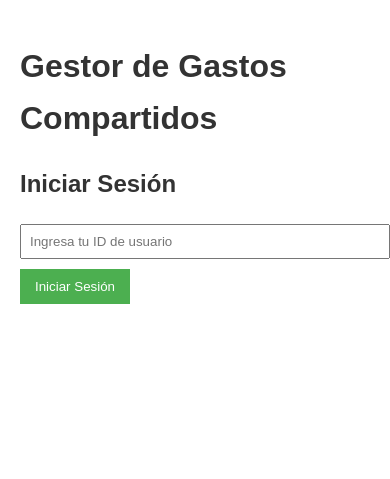
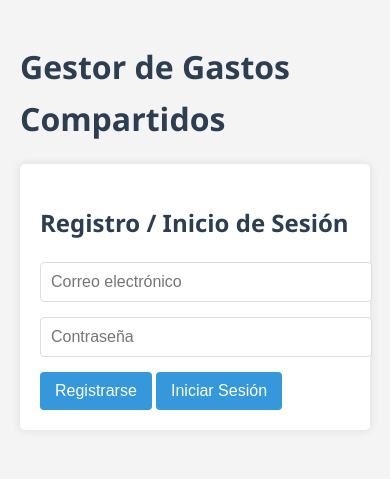
Before and after one commit to jf8989/expenses-calculator-py, a Flask app: page / in a window 390 px wide. Shown: the top 479 px of the page. Run offline with Flask 3, Linux system fonts and the light colour scheme.

Commit message:
Implementar autenticación por correo y mejorar diseño
- Añadir sistema de registro y login basado en correo electrónico
- Actualizar app.py con nuevas rutas de autenticación
- Crear auth.py para manejar lógica de autenticación
- Actualizar main.js para soportar nuevas funcionalidades de autenticación
- Modificar HTML para incluir formularios de registro y login
- Mejorar CSS para un diseño más moderno y responsivo
- Corregir importaciones en auth.py

```diff
--- a/app.py
+++ b/app.py
@@ -1,7 +1,10 @@
+# app.py
+
 import sqlite3
 from flask import Flask, session, request, jsonify, g, render_template
 from flask_session import Session
 import os
+from werkzeug.security import generate_password_hash, check_password_hash
 
 app = Flask(__name__)
 app.secret_key = os.urandom(24)  # Clave secreta para las sesiones
@@ -31,22 +34,63 @@ def init_db():
             db.cursor().executescript(f.read())
         db.commit()
 
+# Rutas de autenticación
+
+@app.route('/register', methods=['POST'])
+def register():
+    email = request.json['email']
+    password = request.json['password']
+    db = get_db()
+
+    # Verificar si el correo ya está registrado
+    if db.execute('SELECT id FROM users WHERE email = ?', (email,)).fetchone() is not None:
+        return jsonify({"error": "El correo electrónico ya está registrado"}), 400
+
+    # Crear nuevo usuario
+    db.execute(
+        'INSERT INTO users (email, password_hash) VALUES (?, ?)',
+        (email, generate_password_hash(password))
+    )
+    db.commit()
+
+    return jsonify({"message": "Usuario registrado exitosamente"}), 201
+
+@app.route('/login', methods=['POST'])
+def login():
+    email = request.json['email']
+    password = request.json['password']
+    db = get_db()
+
+    user = db.execute('SELECT * FROM users WHERE email = ?', (email,)).fetchone()
+
+    if user is None or not check_password_hash(user['password_hash'], password):
+        return jsonify({"error": "Correo o contraseña incorrectos"}), 401
+
+    session.clear()
+    session['user_id'] = user['id']
+
+    return jsonify({"message": "Sesión iniciada exitosamente"}), 200
+
+@app.route('/logout')
+def logout():
+    session.clear()
+    return jsonify({"message": "Sesión cerrada exitosamente"}), 200
+
+@app.route('/user')
+def get_user():
+    user_id = session.get('user_id')
+    if user_id is None:
+        return jsonify({"error": "No has iniciado sesión"}), 401
+
+    db = get_db()
+    user = db.execute('SELECT id, email FROM users WHERE id = ?', (user_id,)).fetchone()
+    return jsonify({"id": user['id'], "email": user['email']}), 200
+
 # Rutas de la aplicación
 
 @app.route('/')
 def index():
     return render_template('index.html')
-
-@app.route('/login', methods=['POST'])
-def login():
-    user_id = request.json['user_id']
-    session['user_id'] = user_id
-    return jsonify({"message": "Sesión iniciada"}), 200
-
-@app.route('/logout')
-def logout():
-    session.pop('user_id', None)
-    return jsonify({"message": "Sesión cerrada"}), 200
 
 @app.route('/api/participants', methods=['GET', 'POST', 'DELETE'])
 def handle_participants():
--- a/schema.sql
+++ b/schema.sql
@@ -1,14 +1,24 @@
+-- schema.sql
+CREATE TABLE IF NOT EXISTS users (
+    id INTEGER PRIMARY KEY AUTOINCREMENT,
+    email TEXT UNIQUE NOT NULL,
+    password_hash TEXT NOT NULL,
+    created_at TIMESTAMP DEFAULT CURRENT_TIMESTAMP
+);
+
 CREATE TABLE IF NOT EXISTS participants (
     id INTEGER PRIMARY KEY AUTOINCREMENT,
-    user_id TEXT NOT NULL,
-    name TEXT NOT NULL
+    user_id INTEGER NOT NULL,
+    name TEXT NOT NULL,
+    FOREIGN KEY (user_id) REFERENCES users(id)
 );
 
 CREATE TABLE IF NOT EXISTS transactions (
     id INTEGER PRIMARY KEY AUTOINCREMENT,
-    user_id TEXT NOT NULL,
+    user_id INTEGER NOT NULL,
     date TEXT NOT NULL,
     description TEXT NOT NULL,
     amount REAL NOT NULL,
-    assigned_to TEXT
+    assigned_to TEXT,
+    FOREIGN KEY (user_id) REFERENCES users(id)
 );
--- a/static/css/styles.css
+++ b/static/css/styles.css
@@ -1,44 +1,93 @@
 body {
-    font-family: Arial, sans-serif;
+  font-family: "Segoe UI", Tahoma, Geneva, Verdana, sans-serif;
   line-height: 1.6;
   margin: 0;
   padding: 20px;
-}
-
-h1, h2 {
+  background-color: #f4f4f4;
   color: #333;
 }
 
-textarea, input[type="text"] {
+.container {
+  max-width: 1000px;
+  margin: 0 auto;
+  background-color: #fff;
+  padding: 20px;
+  box-shadow: 0 0 10px rgba(0, 0, 0, 0.1);
+  border-radius: 5px;
+}
+
+h1,
+h2 {
+  color: #2c3e50;
+  margin-bottom: 20px;
+}
+
+textarea,
+input[type="text"],
+input[type="email"],
+input[type="password"] {
   width: 100%;
-    padding: 8px;
-    margin-bottom: 10px;
+  padding: 10px;
+  margin-bottom: 15px;
+  border: 1px solid #ddd;
+  border-radius: 4px;
+  font-size: 16px;
 }
 
 button {
-    background-color: #4CAF50;
+  background-color: #3498db;
   color: white;
   padding: 10px 15px;
   border: none;
   cursor: pointer;
+  border-radius: 4px;
+  font-size: 16px;
+  transition: background-color 0.3s ease;
 }
 
 button:hover {
-    background-color: #45a049;
+  background-color: #2980b9;
 }
 
 table {
   width: 100%;
   border-collapse: collapse;
   margin-top: 20px;
+  background-color: #fff;
 }
 
-th, td {
+th,
+td {
   border: 1px solid #ddd;
-    padding: 8px;
+  padding: 12px;
   text-align: left;
 }
 
 th {
+  background-color: #3498db;
+  color: white;
+}
+
+tr:nth-child(even) {
   background-color: #f2f2f2;
 }
+
+#auth-section,
+#participants-management,
+#transactions-input,
+#transactions-analysis,
+#expenses-summary {
+  margin-bottom: 30px;
+  background-color: #fff;
+  padding: 20px;
+  border-radius: 5px;
+  box-shadow: 0 0 10px rgba(0, 0, 0, 0.1);
+}
+
+#logout-btn {
+  background-color: #e74c3c;
+}
+
+#logout-btn:hover {
+  background-color: #c0392b;
+}
--- a/static/js/main.js
+++ b/static/js/main.js
@@ -1,60 +1,78 @@
+// static/js/main.js
+
 document.addEventListener("DOMContentLoaded", function () {
+  // Elementos del DOM
+  const registerBtn = document.getElementById("register-btn");
   const loginBtn = document.getElementById("login-btn");
   const logoutBtn = document.getElementById("logout-btn");
   const analyzeBtn = document.getElementById("analyze-btn");
   const addParticipantBtn = document.getElementById("add-participant-btn");
 
+  // Event listeners
+  registerBtn.addEventListener("click", register);
   loginBtn.addEventListener("click", login);
   logoutBtn.addEventListener("click", logout);
   analyzeBtn.addEventListener("click", analyzeTransactions);
   addParticipantBtn.addEventListener("click", addParticipant);
 
+  // Verificar el estado de la sesión al cargar la página
   checkLoginStatus();
 });
 
-function checkLoginStatus() {
-  const userId = localStorage.getItem("userId");
-  if (userId) {
-    document.getElementById("login-btn").style.display = "none";
-    document.getElementById("logout-btn").style.display = "inline";
-    document.getElementById("app-content").style.display = "block";
-    loadParticipants();
-    loadTransactions();
-  } else {
-    document.getElementById("login-btn").style.display = "inline";
-    document.getElementById("logout-btn").style.display = "none";
-    document.getElementById("app-content").style.display = "none";
+// Función para registrar un nuevo usuario
+function register() {
+  const email = document.getElementById("email").value;
+  const password = document.getElementById("password").value;
+  if (email && password) {
+    fetch("/register", {
+      method: "POST",
+      headers: {
+        "Content-Type": "application/json",
+      },
+      body: JSON.stringify({ email: email, password: password }),
+    })
+      .then((response) => response.json())
+      .then((data) => {
+        console.log("Success:", data);
+        alert("Registro exitoso. Por favor, inicia sesión.");
+      })
+      .catch((error) => {
+        console.error("Error:", error);
+        alert("Error en el registro. Por favor, intenta de nuevo.");
+      });
   }
 }
 
+// Función para iniciar sesión
 function login() {
-  const userId = document.getElementById("user-id").value;
-  if (userId) {
+  const email = document.getElementById("email").value;
+  const password = document.getElementById("password").value;
+  if (email && password) {
     fetch("/login", {
       method: "POST",
       headers: {
         "Content-Type": "application/json",
       },
-      body: JSON.stringify({ user_id: userId }),
+      body: JSON.stringify({ email: email, password: password }),
     })
       .then((response) => response.json())
       .then((data) => {
         console.log("Success:", data);
-        localStorage.setItem("userId", userId);
         checkLoginStatus();
       })
       .catch((error) => {
         console.error("Error:", error);
+        alert("Error en el inicio de sesión. Por favor, intenta de nuevo.");
       });
   }
 }
 
+// Función para cerrar sesión
 function logout() {
   fetch("/logout")
     .then((response) => response.json())
     .then((data) => {
       console.log("Success:", data);
-      localStorage.removeItem("userId");
       checkLoginStatus();
     })
     .catch((error) => {
@@ -62,6 +80,29 @@ function logout() {
     });
 }
 
+// Función para verificar el estado de la sesión
+function checkLoginStatus() {
+  fetch("/user")
+    .then((response) => response.json())
+    .then((data) => {
+      if (data.email) {
+        document.getElementById("auth-section").style.display = "none";
+        document.getElementById("logout-btn").style.display = "inline";
+        document.getElementById("app-content").style.display = "block";
+        loadParticipants();
+        loadTransactions();
+      } else {
+        document.getElementById("auth-section").style.display = "block";
+        document.getElementById("logout-btn").style.display = "none";
+        document.getElementById("app-content").style.display = "none";
+      }
+    })
+    .catch((error) => {
+      console.error("Error:", error);
+    });
+}
+
+// Función para analizar transacciones
 function analyzeTransactions() {
   const transactionsText = document.getElementById("transactions-text").value;
   const transactions = parseTransactions(transactionsText);
@@ -83,6 +124,7 @@ function analyzeTransactions() {
     });
 }
 
+// Función para parsear las transacciones ingresadas
 function parseTransactions(text) {
   const lines = text.split("\n");
   return lines
@@ -103,6 +145,7 @@ function parseTransactions(text) {
     .filter((t) => t !== null);
 }
 
+// Función para añadir un participante
 function addParticipant() {
   const newParticipant = document.getElementById("new-participant").value;
   if (newParticipant) {
@@ -124,6 +167,7 @@ function addParticipant() {
   }
 }
 
+// Función para cargar los participantes
 function loadParticipants() {
   fetch("/api/participants")
     .then((response) => response.json())
@@ -145,6 +189,7 @@ function loadParticipants() {
     });
 }
 
+// Función para eliminar un participante
 function deleteParticipant(participant) {
   fetch("/api/participants", {
     method: "DELETE",
@@ -163,6 +208,7 @@ function deleteParticipant(participant) {
     });
 }
 
+// Función para cargar las transacciones
 function loadTransactions() {
   fetch("/api/transactions")
     .then((response) => response.json())
@@ -174,6 +220,7 @@ function loadTransactions() {
     });
 }
 
+// Función para actualizar la tabla de transacciones
 function updateTransactionsTable(transactions) {
   const table = document.getElementById("transactions-table");
   const tbody = table.querySelector("tbody");
@@ -218,6 +265,7 @@ function updateTransactionsTable(transactions) {
   updateSummaryTable(transactions);
 }
 
+// Función para actualizar la asignación de una transacción
 function updateTransactionAssignment(transaction, assignSelect) {
   const assigned_to = Array.from(assignSelect.selectedOptions).map(
     (option) => option.value
@@ -243,6 +291,7 @@ function updateTransactionAssignment(transaction, assignSelect) {
     });
 }
 
+// Función para actualizar la tabla de resumen
 function updateSummaryTable(transactions) {
   const summaryTable = document.getElementById("summary-table");
   const tbody = summaryTable.querySelector("tbody");
--- a/templates/index.html
+++ b/templates/index.html
@@ -12,12 +12,15 @@
   <body>
     <h1>Gestor de Gastos Compartidos</h1>
 
-    <div id="login-section">
-      <h2>Iniciar Sesión</h2>
-      <input type="text" id="user-id" placeholder="Ingresa tu ID de usuario" />
+    <div id="auth-section">
+      <h2>Registro / Inicio de Sesión</h2>
+      <input type="email" id="email" placeholder="Correo electrónico" />
+      <input type="password" id="password" placeholder="Contraseña" />
+      <button id="register-btn">Registrarse</button>
       <button id="login-btn">Iniciar Sesión</button>
-      <button id="logout-btn" style="display: none">Cerrar Sesión</button>
     </div>
+
+    <button id="logout-btn" style="display: none">Cerrar Sesión</button>
 
     <div id="app-content" style="display: none">
       <div id="participants-management">
```
Also changed, not shown: auth.py (added, +57 -0 lines), expense_sharing.db. Lines whose indentation alone changed are shown as unchanged.
